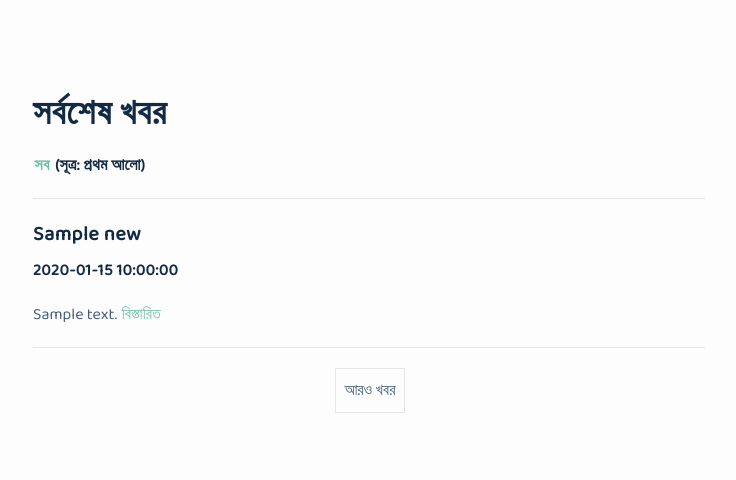
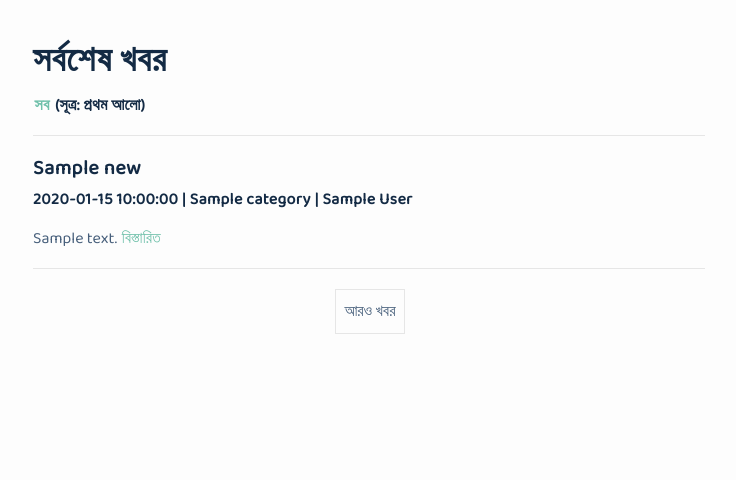
Before and after one commit to Ananto30/news13, a Flask app: template app/templates/news.html in a window 1280 px wide. Shown: the top 480 px of the page, without its empty margins (271-1007 px from the left). Run offline with Flask 2, Linux system fonts and the light colour scheme; the template is opened without the code that fills it: most values are stand-ins (such as "Sample title", 1, 10 or a date in 2020); parts of the project's set-up code (start-up, migrations or seed data) failed here and were passed over.

Commit message:
Fix style and add author

```diff
--- a/app/static/css/generic.css
+++ b/app/static/css/generic.css
@@ -54,8 +54,8 @@ body {
     color: var(--colorscheme-fg-light);
     margin: 0 auto;
     max-width: 800px;
-    line-height: 2;
-    padding: 4em;
+    /*line-height: 2;*/
+    padding: 1em 4em 4em 4em;
 }
 
 /* Header theme */
--- a/app/templates/news.html
+++ b/app/templates/news.html
@@ -76,7 +76,7 @@
 <div id="news">
     {% for news in data.news %}
         <h4>{{ news.title }}</h4>
-        <h6>{{ news.time_ago }}</h6>
+        <h6>{{ news.time_ago }} | {{ news.category }} | {{ news.author }}</h6>
         <p>{{ news.summary }} <a href="{{ news.link }}">বিস্তারিত</a></p>
         <hr/>
     {% endfor %}
```
